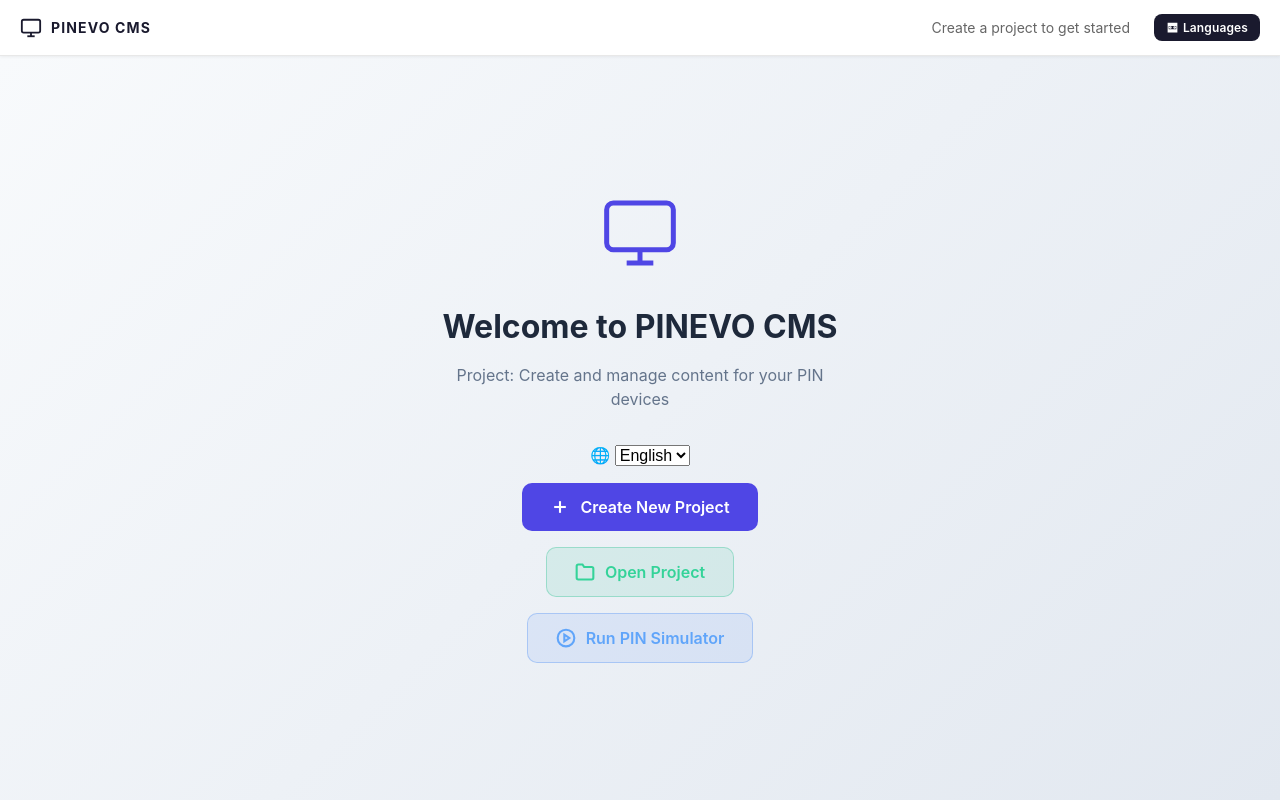
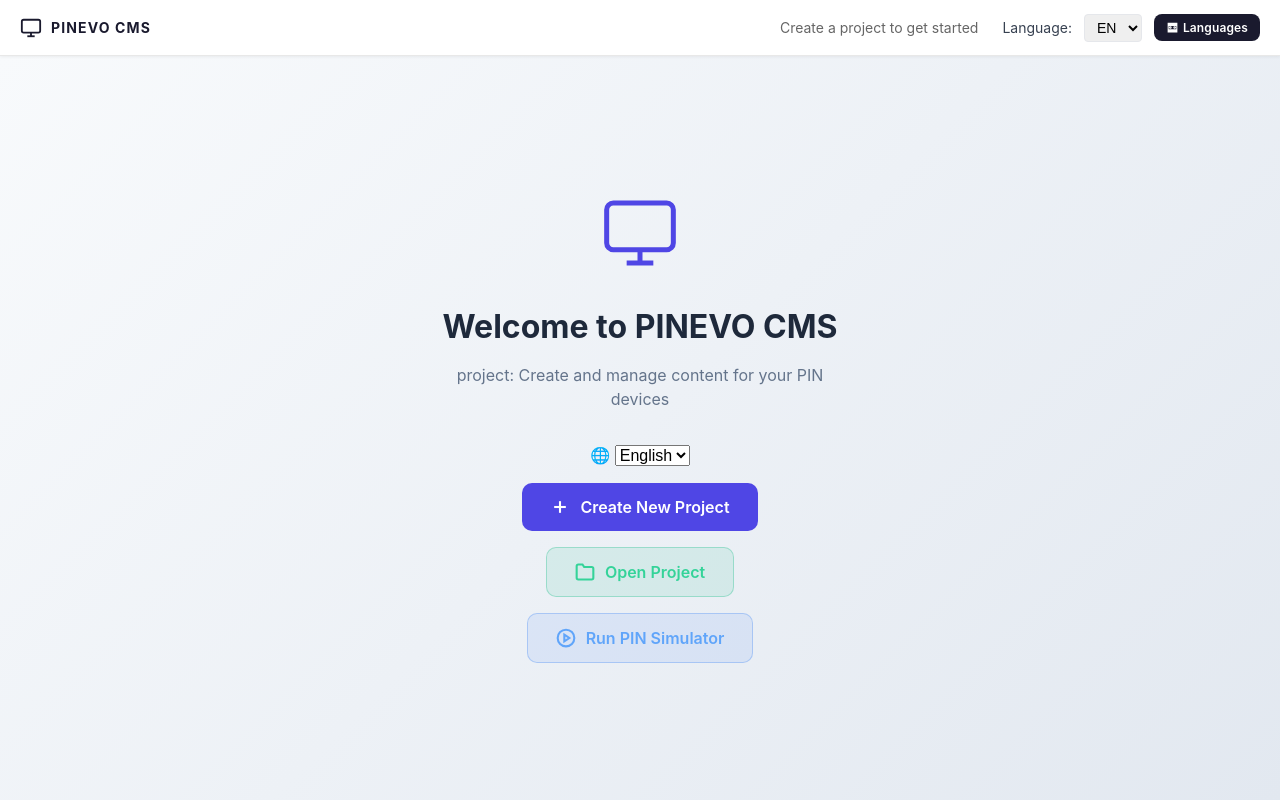
Before and after one commit to FaheemAbbas14/PINEVO_CMS, a React (Vite) app: page / in a window 1280 px wide. Built offline with nearby package versions, Linux system fonts and the light colour scheme.

Commit message:
Add language selector to TopBar and update Danish translations to match English keys

```diff
--- a/src/components/TopBar/TopBar.tsx
+++ b/src/components/TopBar/TopBar.tsx
@@ -1,7 +1,7 @@
 import { useState } from 'react';
 import { LanguageManagementModal } from './LanguageManagementModal';
 import { locales as initialLocales } from '../../locales';
-import type { Locale, Translations } from '../../../locales/types';
+import type { Locale, Translations } from '../../locales/types.d';
 
 import { useCMS } from '../../context/AppContext';
 import { FEATURE_FLAGS } from '../../config/project';
@@ -154,13 +154,13 @@ export default function TopBar({ onOpenSimulator }: TopBarProps) {
             </div>
 
             <div className="topbar-actions">
-              <button className="btn-save btn-compact" onClick={() => loadProject(setLanguages)} aria-label="Open project">
+              <button className="btn-save btn-compact" onClick={() => loadProject()} aria-label="Open project">
                 <svg width="14" height="14" viewBox="0 0 24 24" fill="none" stroke="currentColor" strokeWidth="2.5" aria-hidden="true">
                   <path d="M22 19a2 2 0 0 1-2 2H4a2 2 0 0 1-2-2V5a2 2 0 0 1 2-2h5l2 3h9a2 2 0 0 1 2 2z" />
                 </svg>
                 <span className="btn-text">Open</span>
               </button>
-              <button className="btn-save btn-compact" onClick={() => saveProject(languages)} aria-label="Save project">
+              <button className="btn-save btn-compact" onClick={() => saveProject()} aria-label="Save project">
                 <svg width="14" height="14" viewBox="0 0 24 24" fill="none" stroke="currentColor" strokeWidth="2.5" aria-hidden="true">
                   <path d="M19 21H5a2 2 0 0 1-2-2V5a2 2 0 0 1 2-2h11l5 5v11a2 2 0 0 1-2 2z" />
                   <polyline points="17 21 17 13 7 13 7 21" />
@@ -278,7 +278,21 @@ export default function TopBar({ onOpenSimulator }: TopBarProps) {
           </div>
         )}
 
-        <div style={{ marginLeft: 'auto', display: 'flex', alignItems: 'center', gap: 8 }}>
+
+        <div style={{ marginLeft: 'auto', display: 'flex', alignItems: 'center', gap: 12 }}>
+          {/* Language selector dropdown */}
+          <label htmlFor="topbar-language-select" style={{ fontSize: 14, color: '#374151' }}>Language:</label>
+          <select
+            id="topbar-language-select"
+            value={langLocale}
+            onChange={e => setLangLocale(e.target.value as Locale)}
+            style={{ padding: '4px 8px', borderRadius: 4, border: '1px solid #e5e7eb', fontSize: 14 }}
+            aria-label="Select language"
+          >
+            {Object.keys(languages).map((lang) => (
+              <option key={lang} value={lang}>{lang.toUpperCase()}</option>
+            ))}
+          </select>
           <button
             className="btn-save btn-compact"
             style={{ display: 'flex', alignItems: 'center', gap: 4 }}
--- a/src/locales/da.json
+++ b/src/locales/da.json
@@ -1,10 +1,8 @@
 {
   "welcome": "Velkommen",
-  "ok": "OK",
-  "cancel": "Annuller",
-  "save": "Gem",
-  "delete": "Slet",
-  "project": "Projekt",
-  "screen": "Skærm",
-  "settings": "Indstillinger"
+  "pickup": "Tryk 1: for at afhente",
+  "dropoff": "Tryk 2: for at aflevere",
+  "courier_login": "Tryk 3: for at logge ind som kurér",
+  "change_theme": "Tryk 4: for at skifte tema",
+  "change_language": "Tryk 5: for at skifte sprog"
 }
--- a/src/locales/en.json
+++ b/src/locales/en.json
@@ -2,9 +2,7 @@
   "welcome": "Welcome",
   "pickup": "Press 1: to Pickup",
   "dropoff": "Press 2: to Drop off",
-  "save": "Save",
-  "delete": "Delete",
-  "project": "Project",
-  "screen": "Screen",
-  "settings": "Settings"
+  "courier_login": "Press 3: To Login Courier",
+  "change_theme": "Press 4: To Change Theme",
+  "change_language": "Press 5: To Change Language"
 }
```
Lines whose indentation alone changed are shown as unchanged.
